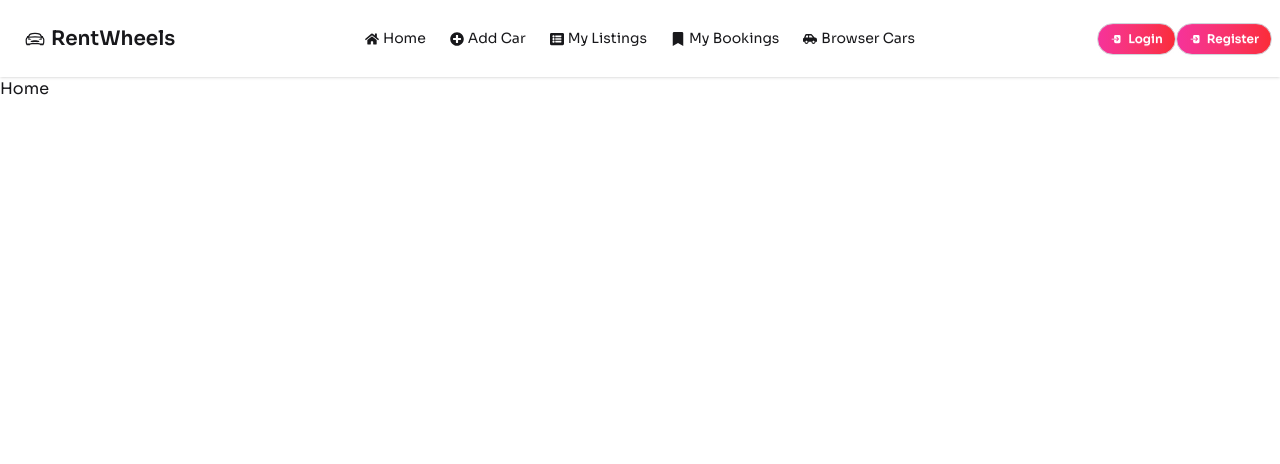
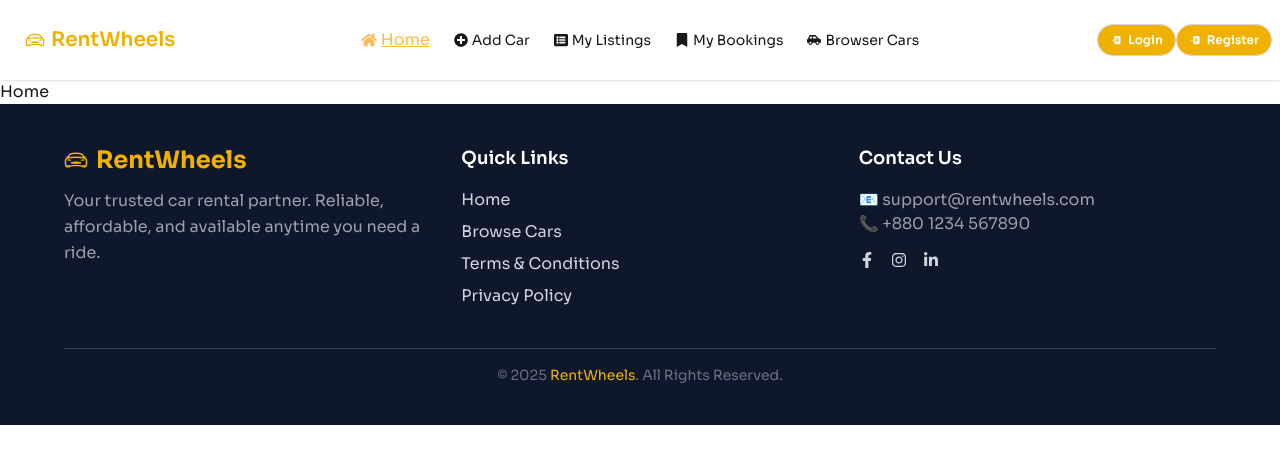
Before and after one commit to rh-rakib04/rentwheels-client, a React (Vite) app: page / in a window 1280 px wide. Shown: the top 464 px of the page. Built offline with nearby package versions, Linux system fonts and the light colour scheme; no server answers.

Commit message:
added navbar & footer section

```diff
--- a/src/Layout/MainLayout.jsx
+++ b/src/Layout/MainLayout.jsx
@@ -1,12 +1,14 @@
 import React from "react";
 import Navbar from "../components/Navbar";
 import { Outlet } from "react-router";
+import Footer from "../components/Footer";
 
 const MainLayout = () => {
   return (
     <div>
       <Navbar />
       <Outlet />
+      <Footer />
     </div>
   );
 };
--- a/src/components/Footer.jsx
+++ b/src/components/Footer.jsx
@@ -1,7 +1,77 @@
-import React from "react";
+import { FaFacebookF, FaInstagram, FaLinkedinIn, FaCar } from "react-icons/fa";
+import { IoCarSportOutline } from "react-icons/io5";
+import { Link } from "react-router";
 
 const Footer = () => {
-  return <div></div>;
+  return (
+    <footer className="bg-slate-900 dark:bg-slate-950 text-gray-300 py-10 px-6 md:px-16">
+      <div className="max-w-7xl mx-auto grid grid-cols-1 md:grid-cols-3 gap-10">
+        {/* Brand */}
+        <div>
+          <div className="flex items-center gap-2 mb-3 text-yellow-500 ">
+            <IoCarSportOutline className="text-yellow-500 text-2xl" />
+            <h2 className="text-2xl font-bold ">RentWheels</h2>
+          </div>
+          <p className="text-gray-400 leading-relaxed">
+            Your trusted car rental partner. Reliable, affordable, and available
+            anytime you need a ride.
+          </p>
+        </div>
+
+        {/* Quick Links */}
+        <div>
+          <h3 className="text-lg font-semibold text-white mb-4">Quick Links</h3>
+          <ul className="space-y-2">
+            <li>
+              <Link to="/" className="hover:text-blue-400 transition">
+                Home
+              </Link>
+            </li>
+            <li>
+              <Link to="/browse" className="hover:text-blue-400 transition">
+                Browse Cars
+              </Link>
+            </li>
+            <li>
+              <Link to="/terms" className="hover:text-blue-400 transition">
+                Terms & Conditions
+              </Link>
+            </li>
+            <li>
+              <Link to="/privacy" className="hover:text-blue-400 transition">
+                Privacy Policy
+              </Link>
+            </li>
+          </ul>
+        </div>
+
+        {/* Contact & Socials */}
+        <div>
+          <h3 className="text-lg font-semibold text-white mb-4">Contact Us</h3>
+          <p className="text-gray-400">📧 support@rentwheels.com</p>
+          <p className="text-gray-400 mb-4">📞 +880 1234 567890</p>
+          <div className="flex items-center gap-4">
+            <a href="#" className="hover:text-blue-400 transition">
+              <FaFacebookF />
+            </a>
+            <a href="#" className="hover:text-pink-500 transition">
+              <FaInstagram />
+            </a>
+            <a href="#" className="hover:text-blue-500 transition">
+              <FaLinkedinIn />
+            </a>
+          </div>
+        </div>
+      </div>
+
+      {/* Bottom */}
+      <div className="border-t border-gray-700 mt-10 pt-4 text-center text-sm text-gray-500">
+        © {new Date().getFullYear()}{" "}
+        <span className="text-yellow-500 ">RentWheels</span>. All Rights
+        Reserved.
+      </div>
+    </footer>
+  );
 };
 
 export default Footer;
--- a/src/components/Navbar.jsx
+++ b/src/components/Navbar.jsx
@@ -64,7 +64,7 @@ const Navbar = () => {
             {links}
           </ul>
         </div>
-        <a className="btn btn-ghost text-xl">
+        <a className="btn btn-ghost text-xl text-yellow-500 ">
           <IoCarSportOutline />
           RentWheels
         </a>
@@ -110,7 +110,7 @@ const Navbar = () => {
               <li>
                 <button
                   onClick={signOutUser}
-                  className="btn btn-xs text-left bg-linear-to-r from-pink-500 to-red-500 text-white"
+                  className="btn btn-xs text-left bg-yellow-500 hover:bg-yellow-400 text-white"
                 >
                   <IoLogOut /> Logout
                 </button>
@@ -121,14 +121,14 @@ const Navbar = () => {
           <div>
             <Link
               to="/auth/login"
-              className="btn rounded-full border-gray-300  btn-sm bg-linear-to-r from-pink-500 to-red-500 text-white"
+              className="btn rounded-full border-gray-300  btn-sm bg-yellow-500 hover:bg-yellow-400 text-white"
             >
               {" "}
               <IoLogIn /> Login
             </Link>
             <Link
               to="/auth/register"
-              className="btn rounded-full border-gray-300  btn-sm bg-linear-to-r from-pink-500 to-red-500 text-white"
+              className="btn rounded-full border-gray-300  btn-sm bg-yellow-500 hover:bg-yellow-400 text-white"
             >
               {" "}
               <IoLogIn /> Register
--- a/src/index.css
+++ b/src/index.css
@@ -6,3 +6,8 @@
   font-family: "Sora", sans-serif;
   font-optical-sizing: auto;
 }
+.active {
+  color: rgb(255, 185, 81);
+  text-decoration: underline;
+  font-size: medium;
+}
--- a/src/pages/Auth/Login.jsx
+++ b/src/pages/Auth/Login.jsx
@@ -72,7 +72,7 @@ const Login = () => {
 
           <button
             type="submit"
-            className="w-full bg-[#2563EB] hover:bg-[#1D4ED8] dark:bg-[#3B82F6] dark:hover:bg-[#60A5FA] text-white py-2 rounded-lg font-semibold transition-all duration-300"
+            className="w-full bg-yellow-500 hover:bg-yellow-400 text-white py-2 rounded-lg font-semibold transition-all duration-300"
           >
             Login
           </button>
--- a/src/pages/Auth/Register.jsx
+++ b/src/pages/Auth/Register.jsx
@@ -106,7 +106,7 @@ const Register = () => {
           {/* Register Button */}
           <button
             type="submit"
-            className="w-full bg-blue-600 hover:bg-blue-700 text-white font-semibold py-2 rounded-lg shadow transition-all duration-300"
+            className="w-full bg-yellow-500 hover:bg-yellow-400 text-white font-semibold py-2 rounded-lg shadow transition-all duration-300"
           >
             Register
           </button>
```
